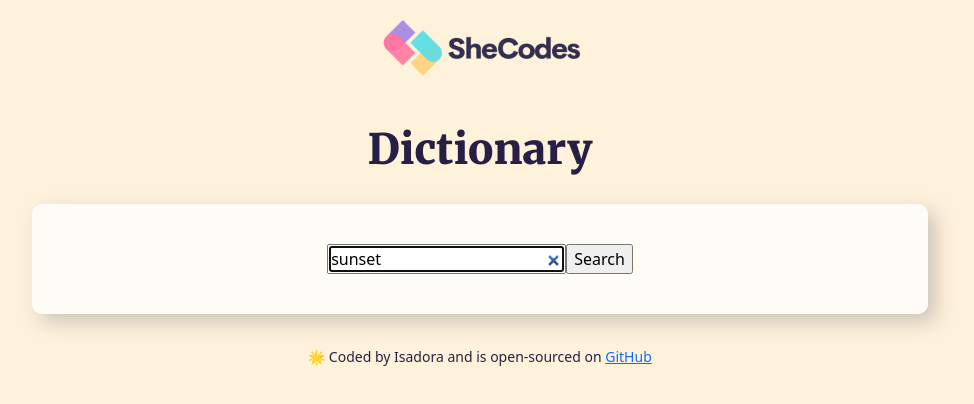
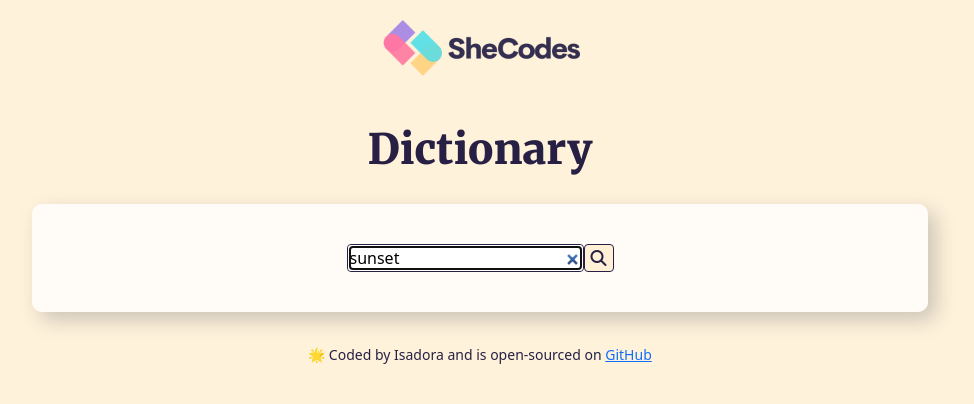
Before and after one commit to isataguchi/dictionary-project, a React (Create React App) app: page / in a window 1280 px wide. Shown: the top 404 px of the page, without its empty margins (160-1134 px from the left). Built offline with nearby package versions, Linux system fonts and the light colour scheme; no server answers.

Commit message:
changed search button

```diff
--- a/public/index.html
+++ b/public/index.html
@@ -30,6 +30,10 @@
       href="https://fonts.googleapis.com/css2?family=Merriweather:wght@400;700;900&display=swap"
       rel="stylesheet"
     />
+    <script
+      src="https://kit.fontawesome.com/9d41186059.js"
+      crossorigin="anonymous"
+    ></script>
     <title>Dictionary App</title>
   </head>
   <body>
--- a/src/Dictionary.css
+++ b/src/Dictionary.css
@@ -13,8 +13,9 @@
 }
 
 .Results h2 {
-  font-size: 32px;
+  font-size: 36px;
   font-weight: 700;
+  text-transform: capitalize;
 }
 
 .Results h4 {
@@ -33,3 +34,15 @@ li {
   margin: 0;
   padding: 0;
 }
+
+button {
+  background: rgba(255, 213, 136, 0.3);
+  border: solid 1px rgb(39, 32, 68);
+  color: rgb(39, 32, 68);
+  border-radius: 4px;
+}
+
+input {
+  border: solid 1px rgb(39, 32, 68);
+  border-radius: 4px;
+}
--- a/src/Dictionary.js
+++ b/src/Dictionary.js
@@ -52,7 +52,15 @@ export default function Dictionary(props) {
               autoFocus={true}
               onChange={handleKeyword}
             />
-            <input type="submit" value="Search" />
+            <a href="#">
+              <button
+                type="submit"
+                onChange={handleKeyword}
+                className="submit-button"
+              >
+                <i class="fa-solid fa-magnifying-glass"></i>
+              </button>
+            </a>
           </form>
         </section>
         <Results results={results} />
```
